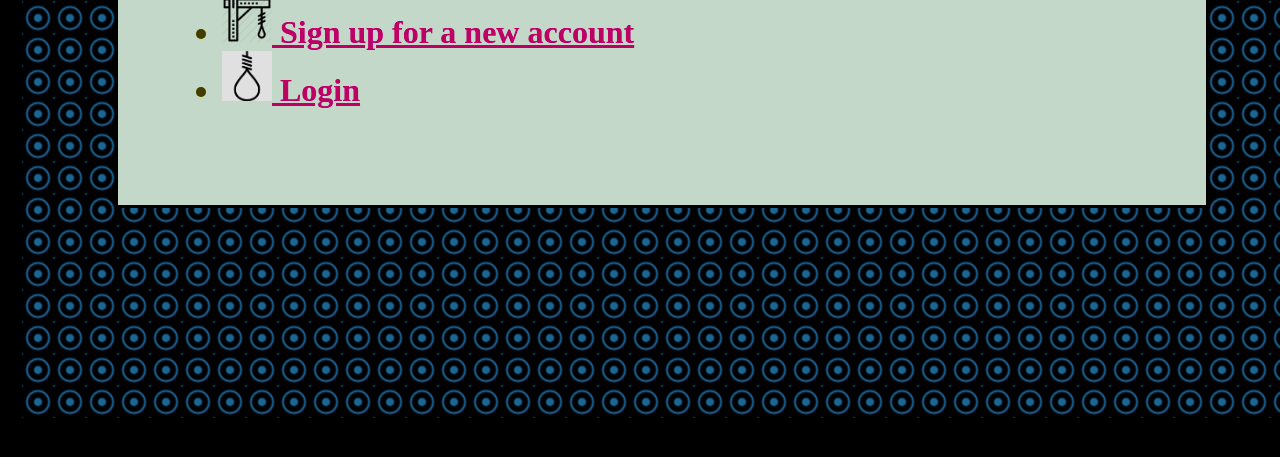
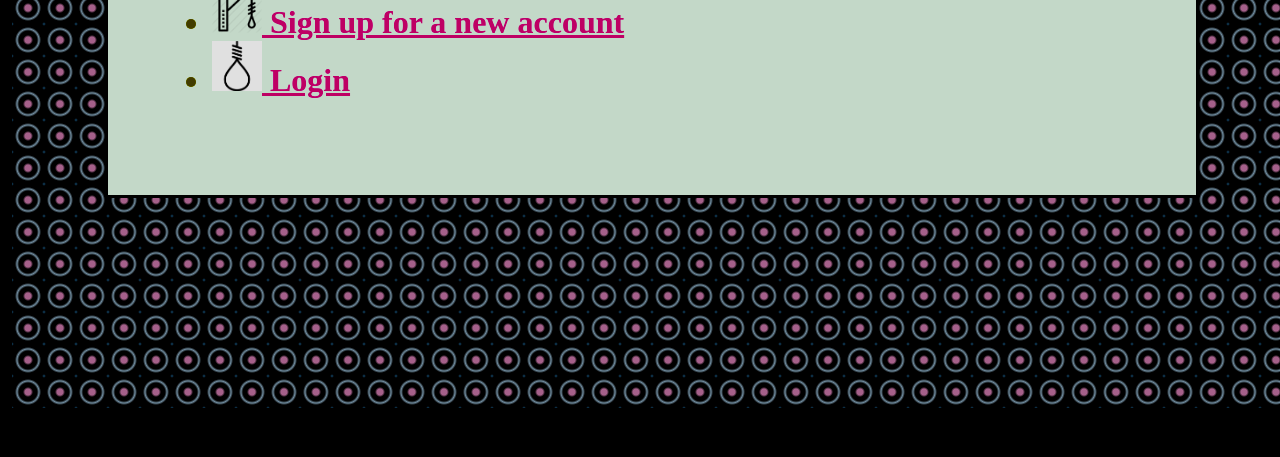
Before and after one commit to Web-Programming-Project2/hangman, a PHP site: page /home.php in a window 1280 px wide. Shown: the top 457 px of the page. Run offline with PHP 8.4, Linux system fonts and the light colour scheme.

Commit message:
Update temp.css

```diff
--- a/temp.css
+++ b/temp.css
@@ -14,22 +14,26 @@
 #circle {
 	width: 95vw;
 	height: 95vh;
-top:0;
+  top:0;
   left:0;
   right:0;
   bottom:0;
   margin:auto;
-
   position:absolute;
-   background: radial-gradient(#0B853D 3px, transparent 5px, #000 7px, transparent 9px, #0B853D 11px, transparent 13px,  15px, transparent 17px, #000 19px, transparent 21px, #0B853D 23px, transparent 25px, #fff 27px, transparent 29px, #000 31px, transparent 33px);
-
-
+  background: radial-gradient(rgb(98, 98, 184) 3px, transparent 5px, #000 7px, transparent 9px, #77a58a 11px, transparent 13px,  15px, transparent 17px, #000 19px, transparent 21px, #0B853D 23px, transparent 25px, #fff 27px, transparent 29px, #000 31px, transparent 33px);
   background-size: 30px 30px;
-
-
-
-
-
+  -webkit-animation-name: blinker;
+  -webkit-animation-duration: 3s;
+  -webkit-animation-timing-function: linear;
+  -webkit-animation-iteration-count: infinite;
+  -moz-animation-name: blinker;
+  -moz-animation-duration: 3s;
+  -moz-animation-timing-function: linear;
+  -moz-animation-iteration-count: infinite;
+  animation-name: blinker;
+  animation-duration: 3s;
+  animation-timing-function: linear;
+  animation-iteration-count: infinite; color: red;
 }
 .a {
    -webkit-animation: adjustHue 1s alternate infinite;
@@ -52,20 +56,7 @@ top:0;
 @keyframes loading {
 	to { transform: rotate(360deg); }
 }
-#circle {
-    -webkit-animation-name: blinker;
-    -webkit-animation-duration: 3s;
-    -webkit-animation-timing-function: linear;
-    -webkit-animation-iteration-count: infinite;
-    -moz-animation-name: blinker;
-    -moz-animation-duration: 3s;
-    -moz-animation-timing-function: linear;
-    -moz-animation-iteration-count: infinite;
-    animation-name: blinker;
-    animation-duration: 3s;
-    animation-timing-function: linear;
-    animation-iteration-count: infinite; color: red;
-}
+
 
 @-moz-keyframes blinker {
     0% { opacity: 1.0; }
@@ -85,13 +76,13 @@ top:0;
     100% { opacity: 1.0; }
 }
 .a{
-   background: radial-gradient(#0B853D 3px, transparent 5px, #000 7px, transparent 9px, #0B853D 11px, transparent 13px,  15px, transparent 17px, #000 19px, transparent 21px, #0B853D 23px, transparent 25px, #fff 27px, transparent 29px, #000 31px, transparent 33px);
+   background: radial-gradient(rgb(125, 125, 194) 3px, transparent 5px, #000 7px, transparent 9px, #77a58a 11px, transparent 13px,  15px, transparent 17px, #000 19px, transparent 21px, #0B853D 23px, transparent 25px, #fff 27px, transparent 29px, #000 31px, transparent 33px);
   background-color:#000;
   background-size: 32px 32px;
   overflow:hidden;
   width:100vw;
   height:100vh;
-  margin:-10px;
+  margin:-20px;
 
 }
 body{
```
